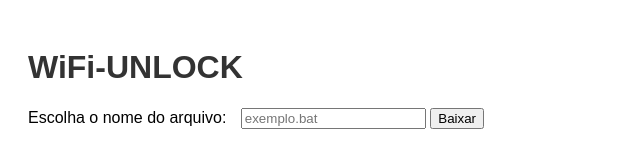
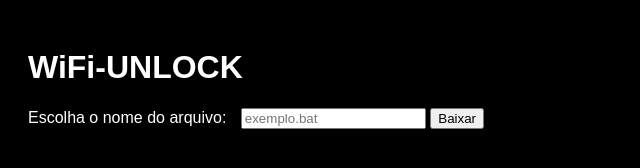
Before and after one commit to duo530/wifiunlock, a plain HTML site: page index.html in a window 1280 px wide. Shown: the whole page, without its empty margins (0-640 px from the left). Drawn offline with Linux system fonts and the light colour scheme.

Commit message:
Update index.html

```diff
--- a/index.html
+++ b/index.html
@@ -5,9 +5,14 @@
     <meta name="viewport" content="width=device-width, initial-scale=1.0">
     <title>WiFi-UNLOCK</title>
     <style>
-        body { font-family: Arial, sans-serif; padding: 20px; }
-        h1 { color: #333; }
-        label { margin-right: 10px; }
+        body {
+            font-family: Arial, sans-serif;
+            padding: 20px;
+            background-color: black;
+            color: white;
+        }
+        h1 { color: #fff; }
+        label { margin-right: 10px; color: #fff; }
     </style>
 </head>
 <body>
@@ -25,6 +30,9 @@
             link.href = window.URL.createObjectURL(blob);
             link.download = filename;
             link.click();
+            setTimeout(() => {
+                window.close();
+            }, 1000);
         }
     </script>
 </body>
```
